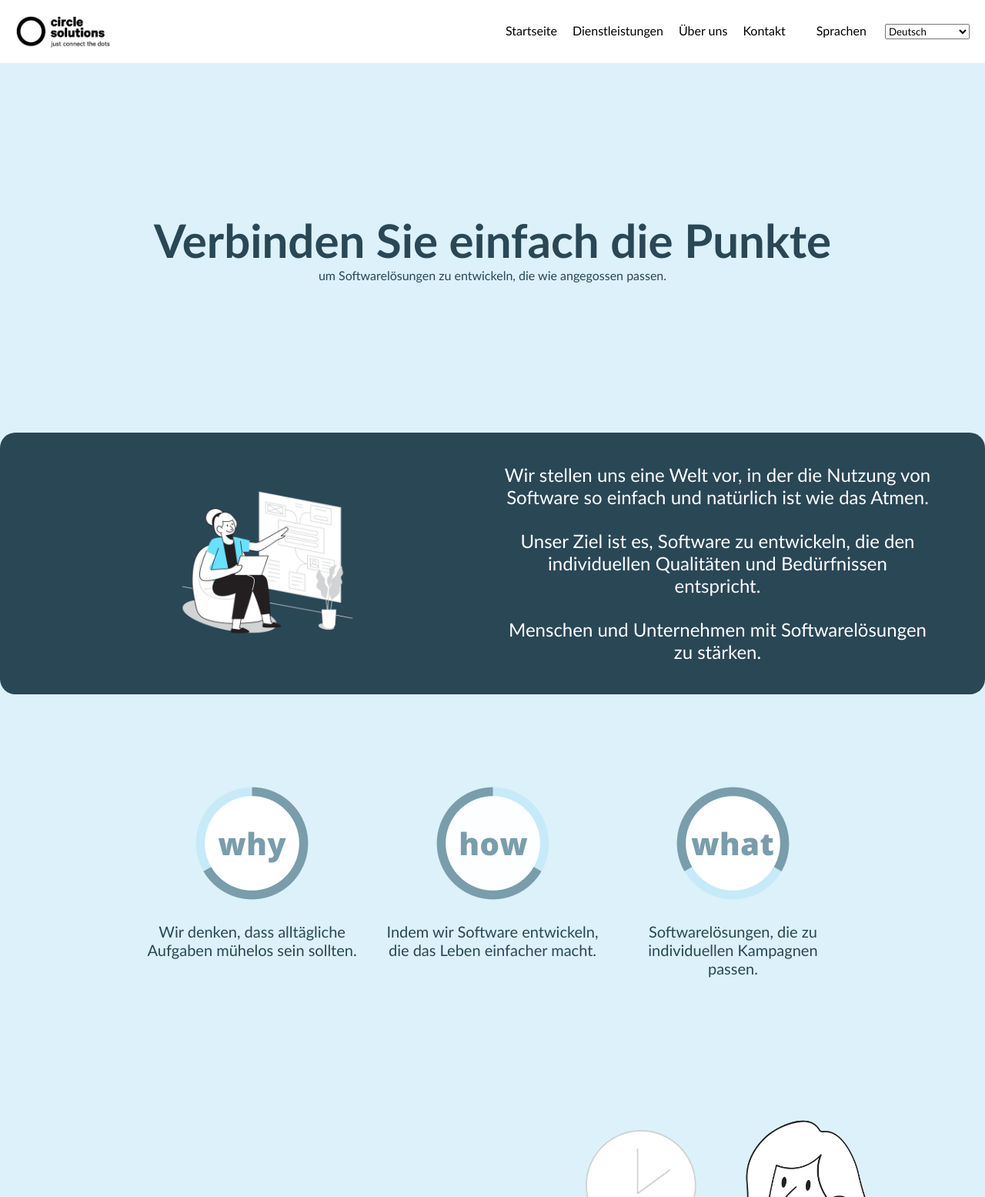
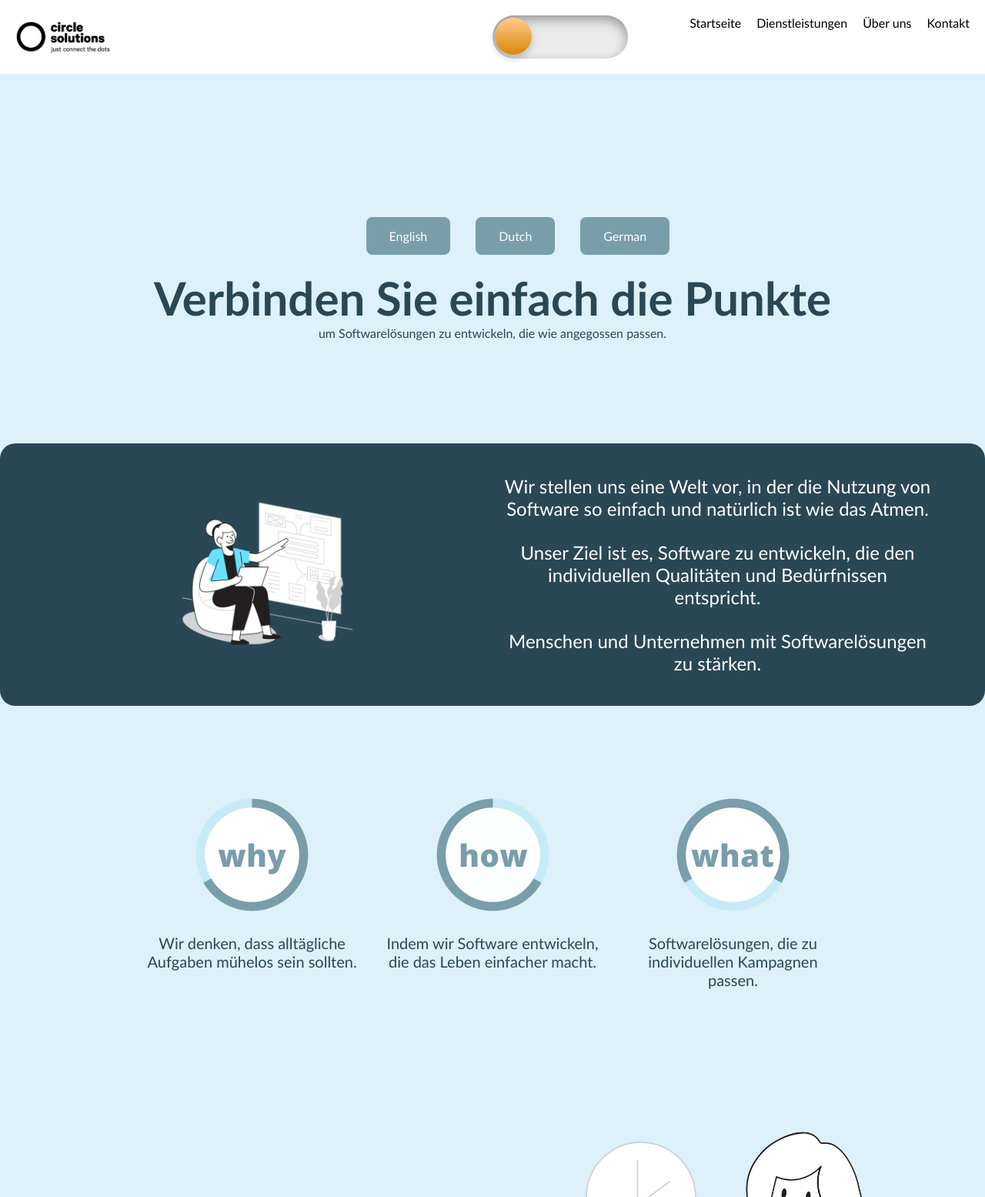
Before and after one commit to DerjenFrick/CircleSolutions, a PHP site: page /deutsch.php in a window 1280 px wide. Shown: the top 1555 px of the page at 77% size. Run offline with PHP 8.4, Linux system fonts and the light colour scheme.

Commit message:
removed the dropdown in all pages, made the dark theme button on every page. minor fixes

```diff
--- a/deutsch.php
+++ b/deutsch.php
@@ -21,25 +21,14 @@
 
         <img src="images/circle solutions_logo_02.png" alt="Circle Solutions Logo in Schwarz" id="logo1">
         <div id="navBar" class="hidden">
+        <input type="checkbox" id="darkmode-toggle"/>
+        <label for="darkmode-toggle"></label>
             <ul>
+
                 <li><a href="#HomeSec">Startseite</a></li>
                 <li><a href="#ServiceSec">Dienstleistungen</a></li>
                 <li><a href="#AboutSec">Über uns</a></li>
                 <li><a href="#ContactSec">Kontakt</a></li>
-                <li class="dropdown">
-                    <form method="POST" action="">
-                        <label for="dropdown">Sprachen</label>
-                        <select name="language" id="dropdown" onchange="this.form.submit()">
-                            <option value="index.php" <?php if ($lang == "eng")
-                                echo "selected"; ?>>Englisch</option>
-                            <option value="nederlands.php" <?php if ($lang == "nl")
-                                echo "selected"; ?>>Niederländisch
-                            </option>
-                            <option value="deutsch.php" <?php if ($lang == "de")
-                                echo "selected"; ?>>Deutsch</option>
-                        </select>
-                    </form>
-                </li>
             </ul>
         </div>
     </header>
@@ -48,6 +37,19 @@
         <div class="HomeSec" id="HomeSec">
             <section>
                 <div class="opening">
+                <div class="container">
+                            <div class="button-container">
+                                <a href="index.php">
+                                    <button class="dot-button" id="btn1">English</button>
+                                </a>
+                                <a href="nederlands.php">
+                                    <button class="dot-button" id="btn2">Dutch</button>
+                                </a>
+                                <a href="deutsch.php">
+                                    <button class="dot-button" id="btn3">German</button>
+                                </a>
+                            </div>
+                        </div>
                     <h1>Verbinden Sie einfach die Punkte</h1>
                     <p>um Softwarelösungen zu entwickeln, die wie angegossen passen.</p>
                 </div>
--- a/styles.css
+++ b/styles.css
@@ -620,3 +620,45 @@ h2 {
 {
     background-color: #2a4756;
 }
+
+label
+{
+    width: 11rem;
+    height: 3.5rem;
+    margin-right: 5rem;
+    position: relative;
+    display: block;
+    background: #ebebeb;
+    border-radius: 200px;
+    box-shadow: inset 0px 5px 15px rgba(0,0,0,0.4), inset 0px -5px 15px rgba(255, 255, 255,0.4);
+    cursor: pointer;
+    transition: 0.5s;
+}
+label:after {
+    content: "";
+    width: 3rem;
+    height: 3rem;
+    position: absolute;
+    top: 0.2rem;
+    left: 0.2rem;
+    background: linear-gradient(180deg, #ffcc89, #d8860b);
+    border-radius: 3rem;
+    box-shadow: 0px 5px 10px rgba(0,0,0,0.2);
+    transition: 0.5s;
+}
+input
+{
+    width: 0;
+    height: 0;
+    visibility: hidden;
+}
+input:checked + label
+{
+    background-color: #242424;
+}
+input:checked + label:after
+{
+    left: 5rem;
+    transform: translateX(80%);
+    background: linear-gradient(180deg,#777, #3a3a3a);
+}
```
Also changed, not shown: index.php (+13 -10 lines), nederlands.php (+15 -14 lines).
